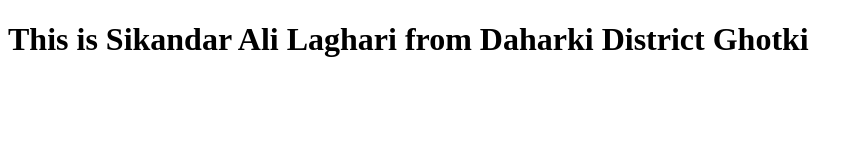
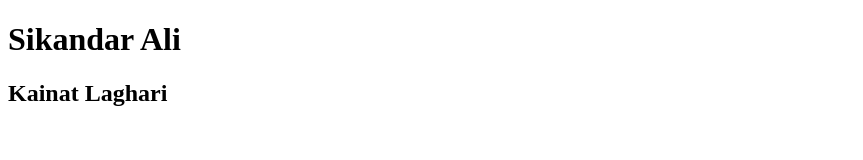
Before and after one commit to sikandaralilaghari/apnasikandar-demo, a plain HTML site: page index.html in a window 1280 px wide. Shown: the whole page, without its empty margins (0-863 px from the left). Drawn offline with Linux system fonts and the light colour scheme.

Commit message:
Kainat Laghari shows in h2 tag

```diff
--- a/index.html
+++ b/index.html
@@ -6,6 +6,7 @@
     <title>Document</title>
 </head>
 <body>
-    <h1>This is Sikandar Ali Laghari from Daharki District Ghotki</h1>
+    <h1> Sikandar Ali </h1>
+    <h2>Kainat Laghari</h2>
 </body>
 </html>
```
